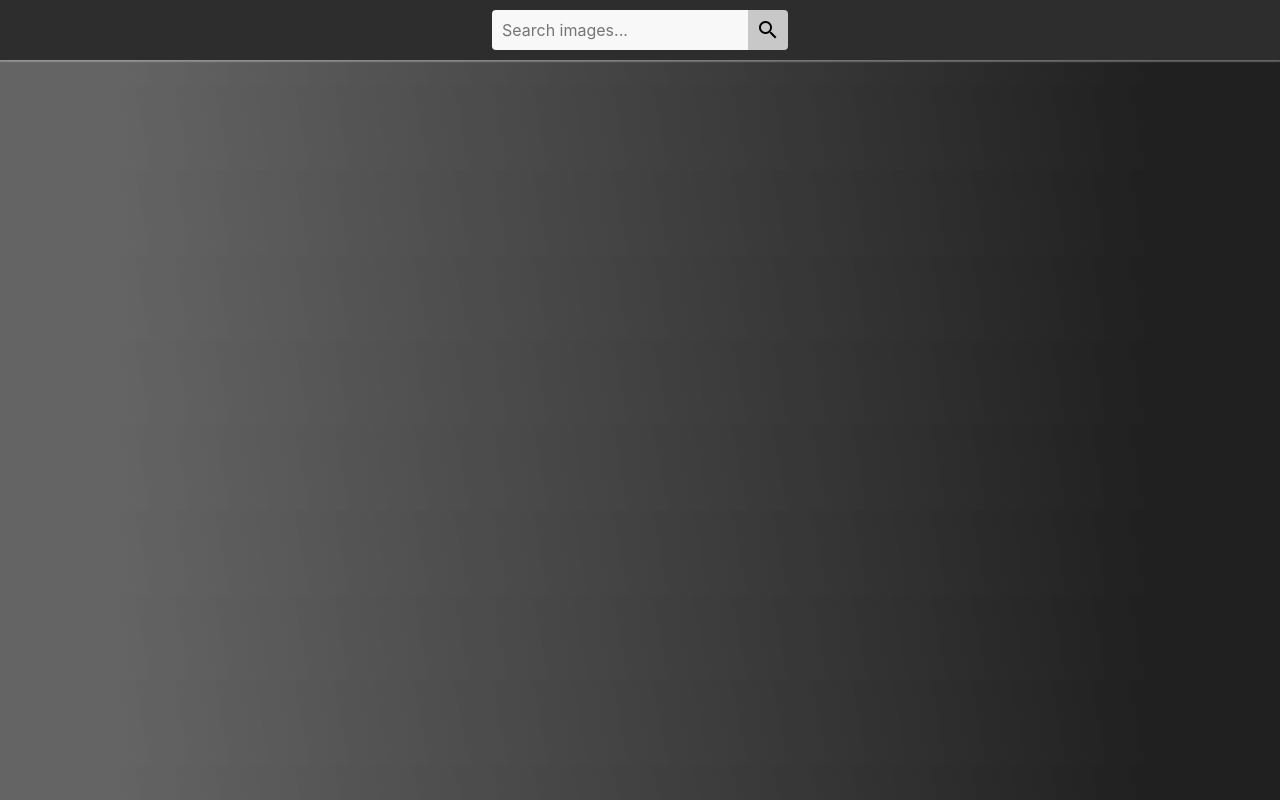
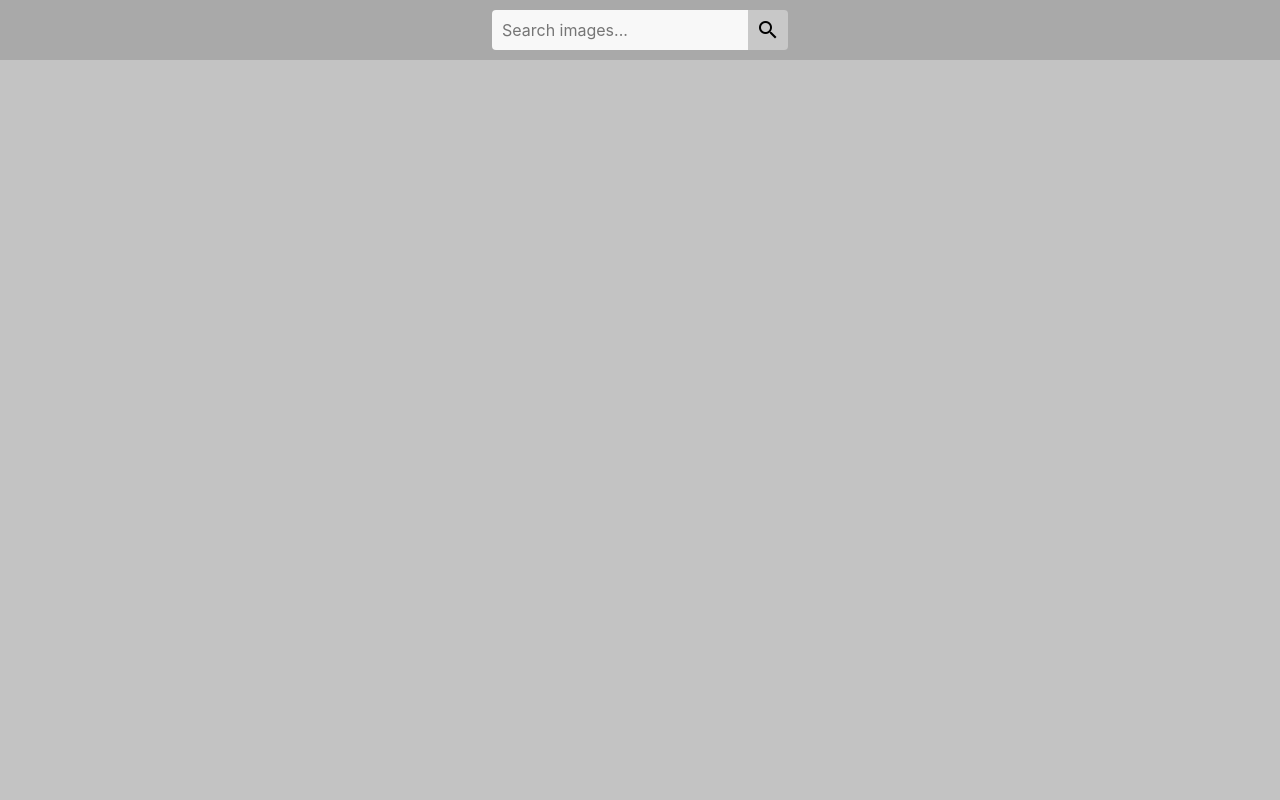
Before and after one commit to piterbar/goit-js-hw-11, a website built with Parcel: page src/index.html in a window 1280 px wide. Built offline with nearby package versions, Linux system fonts and the light colour scheme.

Commit message:
last check

```diff
--- a/src/index.js
+++ b/src/index.js
@@ -92,3 +92,4 @@ function alertEndOfSearch() {
 
 //first online load - offline is working
 // online ok
+// last check
--- a/src/sass/_example.scss
+++ b/src/sass/_example.scss
@@ -3,15 +3,15 @@
 }
 
 body {
-  font-family: -apple-system, BlinkMacSystemFont, 'Segoe UI', Roboto, Oxygen, Ubuntu, Cantarell,
-    'Open Sans', 'Helvetica Neue', sans-serif;
+  font-family: -apple-system, BlinkMacSystemFont, 'Segoe UI', Roboto, Oxygen,
+    Ubuntu, Cantarell, 'Open Sans', 'Helvetica Neue', sans-serif;
   -webkit-font-smoothing: antialiased;
   -moz-osx-font-smoothing: grayscale;
   font-size: 1em;
   line-height: 1.5;
   color: rgb(0, 0, 0);
   margin: 0;
-  background-image: linear-gradient(-100deg, rgba(7, 7, 7, 0.9) 10%, rgba(61, 61, 61, 0.8) 90%);
+  background-color: #c3c3c3;
 }
 
 a {
@@ -27,10 +27,8 @@ p {
   padding-top: 10px;
   padding-bottom: 10px;
   position: fixed;
-  background-color: #2d2d2e;
-  box-shadow: 0 1px 3px rgba(235, 235, 235, 0.12), 0 1px 1px rgba(207, 207, 207, 0.14),
-    0 2px 1px rgba(241, 241, 241, 0.2);
-  z-index: 1;
+  background-color: darkgray;
+;
 }
 
 .search-form {
```
